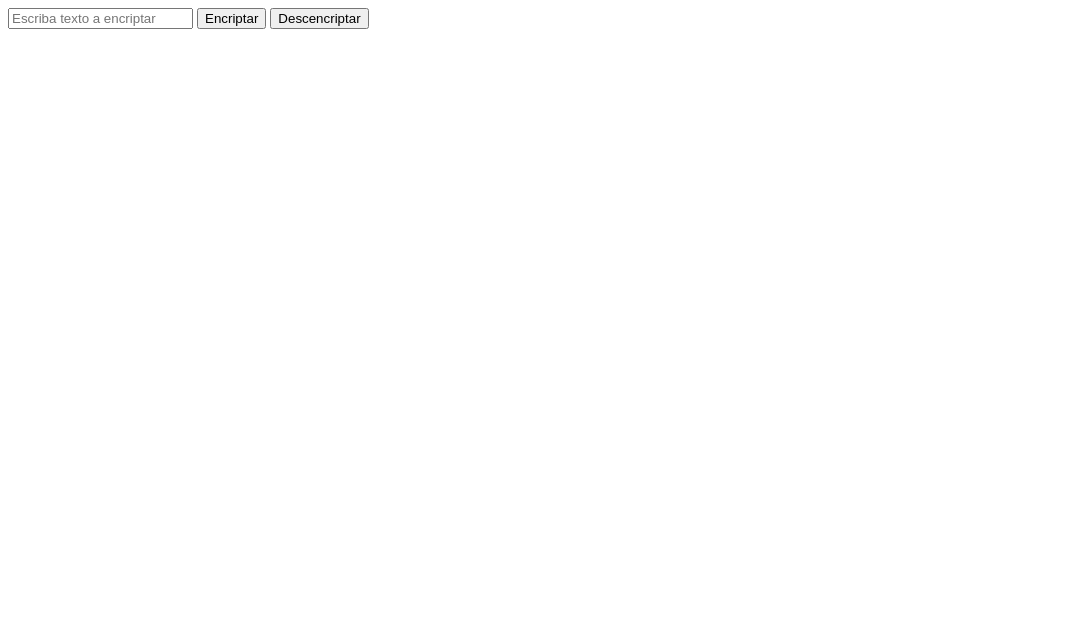
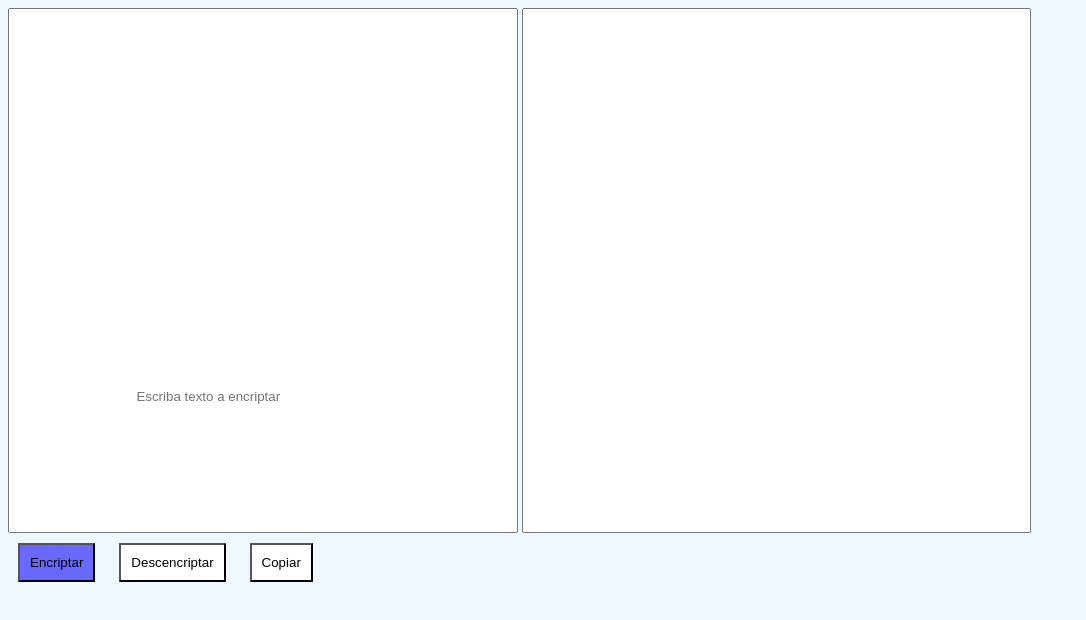
Before and after one commit to carlosedu1234/Encriptador, a plain HTML site: page proyectoEncriptador.html in a window 1280 px wide. Shown: the whole page, without its empty margins (0-1086 px from the left). Drawn offline with Linux system fonts and the light colour scheme.

Commit message:
funcionalidad de copiar texto

```diff
--- a/encriptador.js
+++ b/Js/encriptador.js
@@ -1,12 +1,12 @@
 var textoNormal = document.getElementById('textoEncriptar');
+var copiarTexto = document.getElementById("textoEncriptado");
 var texto = [];
+
 
 function encriptar() {
 
     let textoEncriptar = textoNormal.value;
     let textoSeparado = [];
-
-
 
     for (let i = 0; i < textoEncriptar.length; i++) {
         textoSeparado[i] = textoEncriptar[i];
@@ -45,7 +45,8 @@ function encriptar() {
     }
 
     imprimir(texto);
-
+    textoNormal.value = "";
+return texto;
 
 }
 
@@ -59,7 +60,8 @@ function imprimir(textoEn) {
     }
 
     console.log(textoImprimir);
-    textoNormal.value="";
+    copiarTexto.value = textoImprimir;
+
 
 }
 
@@ -96,12 +98,17 @@ function descencriptar() {
         else { textoDescencriptado += texto[i]; }
     }
     console.log(textoDescencriptado);
+    imprimir(textoDescencriptado);
+    return textoDescencriptado;
 
 }
 
 
 
+function copiar() {
 
-
-
-function copiar() { }
+let textoCopiado=copiarTexto;
+textoCopiado.select();
+document.execCommand("copy");
+console.log(textoCopiado);
+}
--- /dev/null
+++ b/estiloscss/ventana.css
@@ -0,0 +1,32 @@
+body {
+  background-color: aliceblue;
+}
+
+.contenedorTexto {
+  width: 20%;
+  padding: 10%;
+  padding-top: 30%;
+  display: inline-block;
+  height: 100%;
+}
+
+.contenedorBotones {
+  display: inline-block;
+}
+.botonesEn {
+  margin: 10px;
+  padding: 10px;
+  background-color: rgb(105, 105, 255);
+}
+
+.botonesDes {
+  margin: 10px;
+  padding: 10px;
+  background-color: white;
+}
+
+.botonCopiar{
+
+
+    display: block;
+}
--- a/proyectoEncriptador.html
+++ b/proyectoEncriptador.html
@@ -4,16 +4,31 @@
     <meta charset="UTF-8" />
     <meta http-equiv="X-UA-Compatible" content="IE=edge" />
     <meta name="viewport" content="width=device-width, initial-scale=1.0" />
+    <link rel="stylesheet" href="estiloscss/ventana.css" />
     <title>Encriptador</title>
   </head>
   <body>
-    <input id="textoEncriptar" type="text"  placeholder="Escriba texto a encriptar" />
+    <div>
+      <input
+        class="contenedorTexto"
+        id="textoEncriptar"
+        type="text"
+        placeholder="Escriba texto a encriptar"
+      />
 
-    <button onclick="encriptar()">Encriptar</button>
-    <button onclick="descencriptar()">Descencriptar</button>
-
+      <input class="contenedorTexto" id="textoEncriptado" type="text" />
+    </div>
+    <div>
+      <div class="contenedorBotones">
+        <button class="botonesEn" onclick="encriptar()">Encriptar</button>
+      </div>
+      <div class="contenedorBotones">
+        <button class="botonesDes" onclick="descencriptar()">
+          Descencriptar
+        </button>
+        <button class="botonesDes" onclick="copiar()">Copiar</button>
+      </div>
+    </div>
   </body>
-  <script src="encriptador.js">
-
-  </script>
+  <script src="Js/encriptador.js"></script>
 </html>
```
